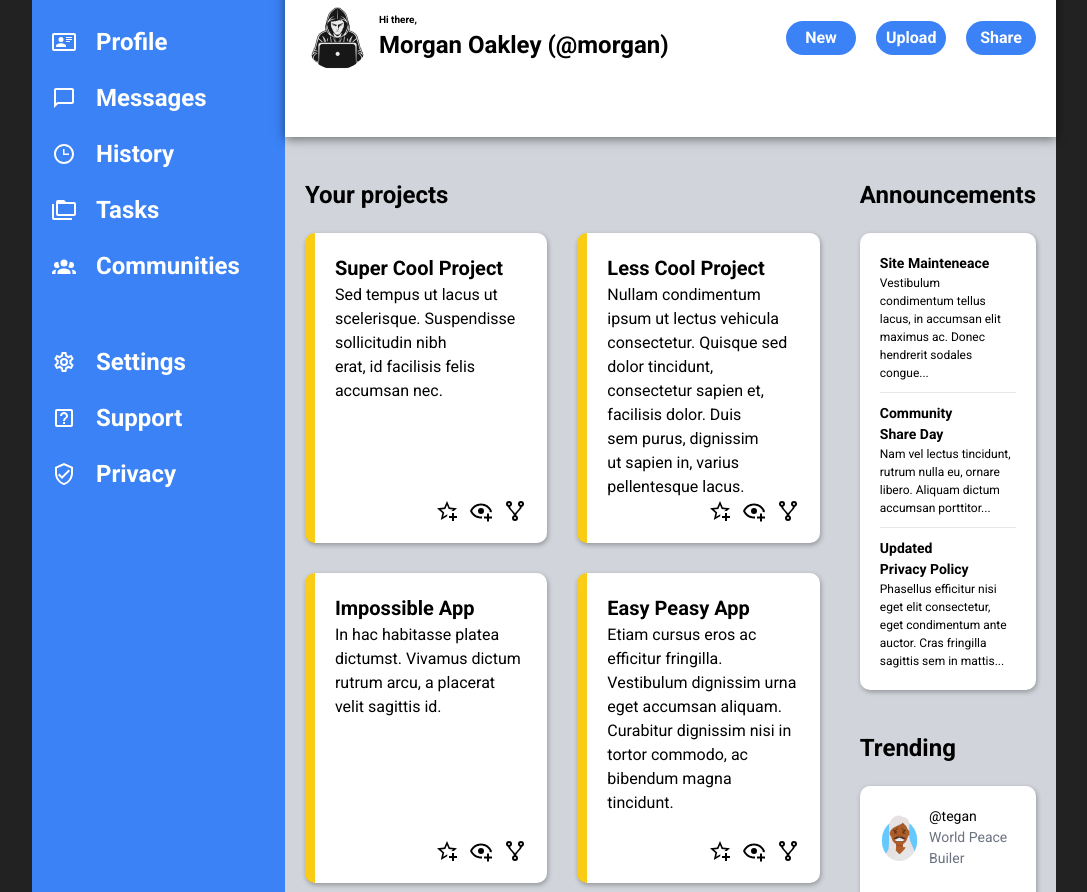
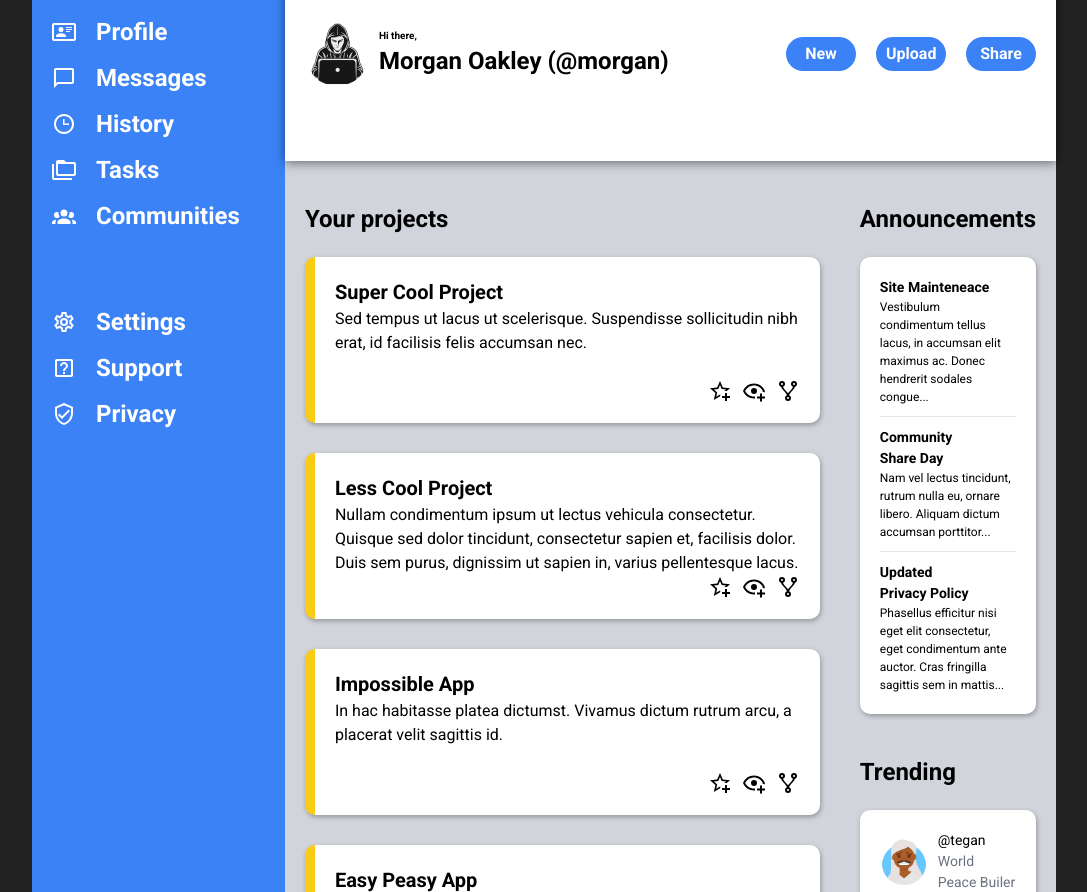
Before and after one commit to Vercyngetoryks/TOP-Admin-Dashboard, a plain HTML site: page index.html in a window 1280 px wide. Shown: the part 160-1052 px from the top of the page, without its empty margins (96-1183 px from the left). Drawn offline with Linux system fonts and the light colour scheme.

Commit message:
make some refactories

```diff
--- a/index.html
+++ b/index.html
@@ -74,13 +74,17 @@
           <img src="./img/dashboard.png" alt="screen with dashboard" />
           <p>Dashboard</p>
         </div>
-        <div class="side-bar-links grid">
+        <nav class="nav">
+          <ul class="side-bar-links">
+            <li>
               <a href="" class="side-bar-link grid">
                 <svg xmlns="http://www.w3.org/2000/svg" viewBox="0 0 24 24">
                   <path d="M10,20V14H14V20H19V12H22L12,3L2,12H5V20H10Z" />
                 </svg>
                 <span>Home</span>
               </a>
+            </li>
+            <li>
               <a href="#" class="side-bar-link grid">
                 <svg xmlns="http://www.w3.org/2000/svg" viewBox="0 0 24 24">
                   <path
@@ -89,6 +93,8 @@
                 </svg>
                 <span>Profile</span>
               </a>
+            </li>
+            <li>
               <a href="#" class="side-bar-link grid">
                 <svg xmlns="http://www.w3.org/2000/svg" viewBox="0 0 24 24">
                   <path
@@ -97,6 +103,8 @@
                 </svg>
                 <span>Messages</span>
               </a>
+            </li>
+            <li>
               <a href="#" class="side-bar-link grid">
                 <svg xmlns="http://www.w3.org/2000/svg" viewBox="0 0 24 24">
                   <path
@@ -105,6 +113,8 @@
                 </svg>
                 <span>History</span>
               </a>
+            </li>
+            <li>
               <a href="#" class="side-bar-link grid">
                 <svg xmlns="http://www.w3.org/2000/svg" viewBox="0 0 24 24">
                   <path
@@ -113,6 +123,8 @@
                 </svg>
                 <span>Tasks</span>
               </a>
+            </li>
+            <li>
               <a href="#" class="side-bar-link grid">
                 <svg xmlns="http://www.w3.org/2000/svg" viewBox="0 0 24 24">
                   <path
@@ -121,8 +133,12 @@
                 </svg>
                 <span>Communities</span>
               </a>
-        </div>
-        <div class="side-bar-links grid">
+            </li>
+          </ul>
+        </nav>
+        <nav class="nav">
+          <ul class="side-bar-links">
+            <li>
               <a href="#" class="side-bar-link grid">
                 <svg xmlns="http://www.w3.org/2000/svg" viewBox="0 0 24 24">
                   <path
@@ -131,6 +147,8 @@
                 </svg>
                 <span>Settings</span>
               </a>
+            </li>
+            <li>
               <a href="#" class="side-bar-link grid">
                 <svg xmlns="http://www.w3.org/2000/svg" viewBox="0 0 24 24">
                   <path
@@ -139,6 +157,8 @@
                 </svg>
                 <span>Support</span>
               </a>
+            </li>
+            <li>
               <a href="#" class="side-bar-link grid">
                 <svg xmlns="http://www.w3.org/2000/svg" viewBox="0 0 24 24">
                   <path
@@ -147,10 +167,12 @@
                 </svg>
                 <span>Privacy</span>
               </a>
-        </div>
+            </li>
+          </ul>
+        </nav>
       </aside>
       <main class="main grid">
-        <div class="projects">
+        <section class="projects">
           <h2>Your projects</h2>
           <div class="projects-cards grid">
             <div class="card grid">
@@ -320,7 +342,8 @@
               </div>
             </div>
           </div>
-        </div>
+        </section>
+        <section>
           <div class="announcements">
             <h2>Announcements</h2>
             <div class="announcements-box grid">
@@ -341,8 +364,9 @@
               <div class="announcement">
                 <h4>Updated Privacy Policy</h4>
                 <p>
-                Phasellus efficitur nisi eget elit consectetur, eget condimentum
-                ante auctor. Cras fringilla sagittis sem in mattis...
+                  Phasellus efficitur nisi eget elit consectetur, eget
+                  condimentum ante auctor. Cras fringilla sagittis sem in
+                  mattis...
                 </p>
               </div>
             </div>
@@ -367,19 +391,20 @@
               <div class="trending-item grid">
                 <img src="./img/avataaars-2.png" alt="avatar" />
                 <div class="item-text-box">
-                <p class="nickname">@kendall/p></p>
+                  <p class="nickname">@kendall</p>
                   <p class="title">Life Changing App</p>
                 </div>
               </div>
               <div class="trending-item grid">
                 <img src="./img/avataaars-3.png" alt="avatar" />
                 <div class="item-text-box">
-                <p class="nickname">@alex/p></p>
+                  <p class="nickname">@alex</p>
                   <p class="title">No Trafic Maker</p>
                 </div>
               </div>
             </div>
           </div>
+        </section>
       </main>
     </div>
   </body>
--- a/styles.css
+++ b/styles.css
@@ -227,9 +227,9 @@ input[type="search"]:focus {
   color: var(--color-white);
 }
 
-.side-bar-links {
-  grid-auto-rows: auto;
-  gap: 2rem;
+.side-bar-links li {
+  list-style: none;
+  margin-bottom: 1rem;
 }
 
 .side-bar-link:link,
@@ -258,7 +258,6 @@ input[type="search"]:focus {
 .main {
   background: var(--color-grey-dark);
   grid-template-columns: 3fr 1fr;
-  grid-template-rows: repeat(2, 1fr);
   align-content: start;
 }
 
@@ -275,7 +274,7 @@ input[type="search"]:focus {
 }
 
 .projects-cards {
-  grid-template-columns: repeat(2, 1fr);
+  grid-template-columns: repeat(auto-fit, minmax(25rem, 1fr));
   grid-auto-rows: 1fr;
   gap: 3rem;
 }
@@ -346,6 +345,7 @@ input[type="search"]:focus {
 
 .trending {
   padding: 0 2rem;
+  grid-row: 2 / 3;
 }
 
 .trending-item {
@@ -356,7 +356,7 @@ input[type="search"]:focus {
 }
 
 .trending-item img {
-  width: 48px;
+  min-width: 48px;
   height: 48px;
 }
 
```
Lines whose indentation alone changed are shown as unchanged.
